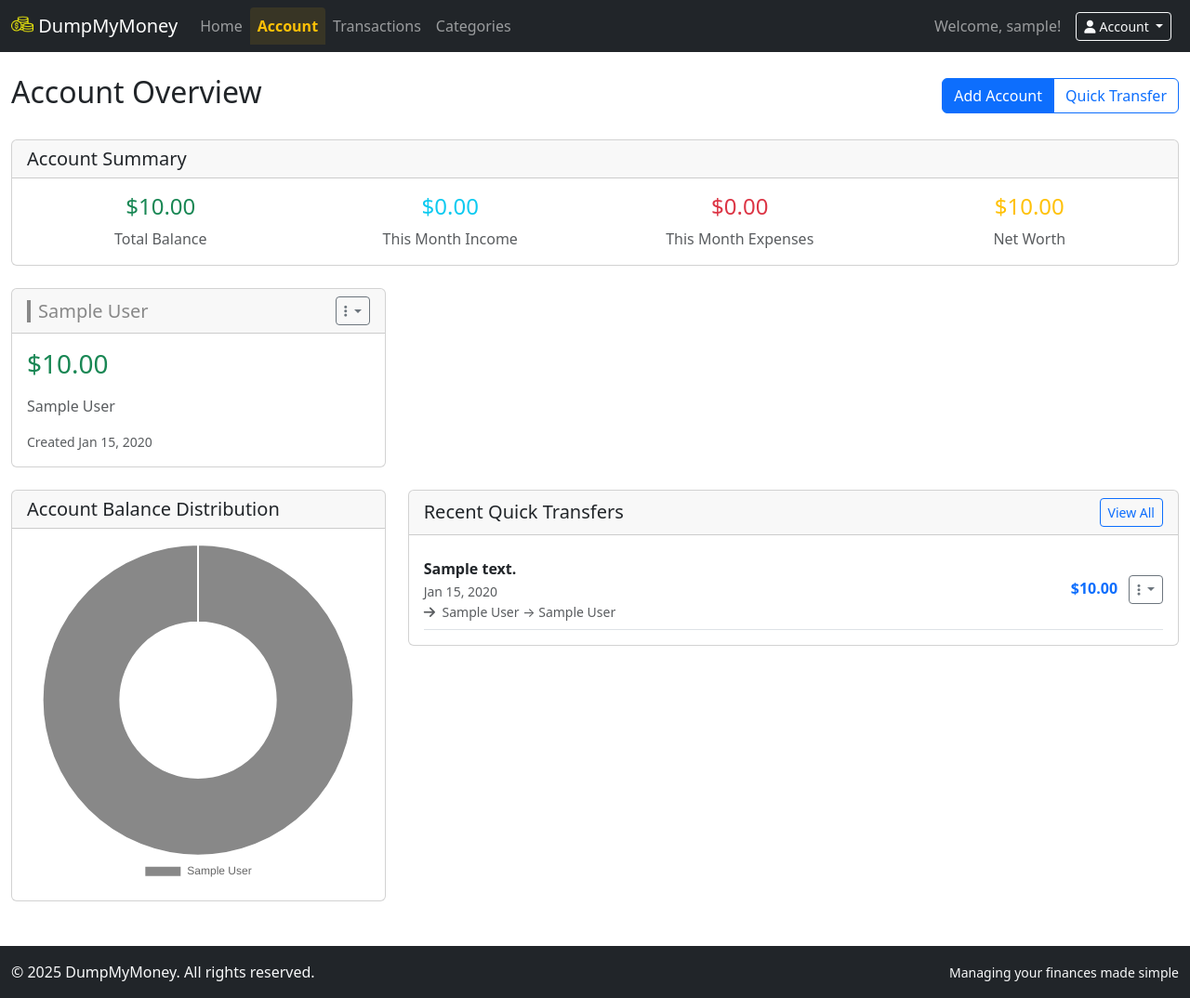
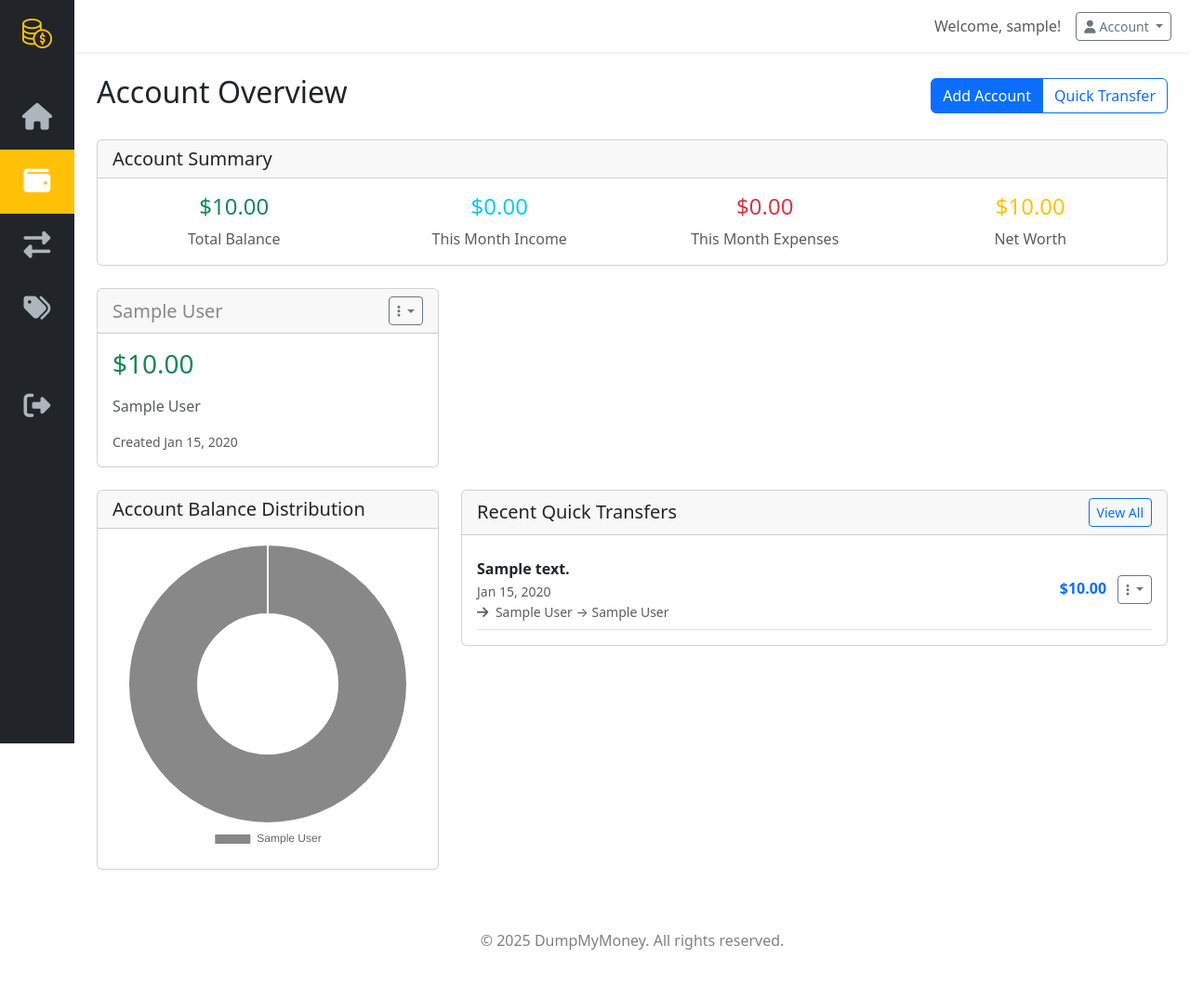
Before and after one commit to arturylab/dumpmycash, a Flask app: page /account/ in a window 1280 px wide. Shown: the whole page at 93% size. After the commit the page ends 1022 px from the top, so only its background shows below. Run offline with Flask 3, Linux system fonts and the light colour scheme; the visitor is signed in with stand-in values (Sample User, id 1); tables that the repository leaves empty hold one stand-in row (values such as "Sample post"); some libraries are stand-ins or nearby versions.

Commit message:
Add side navigation bar

```diff
--- a/app/static/cs/style.css
+++ b/app/static/cs/style.css
@@ -10,13 +10,13 @@ html, body {
 }
 
 #login-container {
-    min-height: 100vh; /* Full viewport height for login page */
+    min-height: 75vh; /* Full viewport height for login page */
 }
 
 #logo-container {
     color: white;
     background-color: black;
-    min-height: 100vh; /* Full viewport height for login page */
+    min-height: 25vh; /* Full viewport height for login page */
 }
 
 /* Ensure footer stays at bottom */
@@ -45,73 +45,171 @@ html, body {
     transition: color 0.3s ease;
 }
 
-/* ==================================================
-   ACCOUNT PAGE SPECIFIC STYLES
-   ================================================== */
-
-/* Flash messages positioning for account page */
-.position-fixed.top-0.start-50.translate-middle-x {
-    left: 50% !important;
-    transform: translateX(-50%) !important;
-    z-index: 1060 !important;
-    margin-top: 20px !important;
-    position: fixed !important;
-    top: 20px !important;
+/* Sidebar Styles */
+.page-wrapper {
+    display: flex;
+    width: 100%;
+    align-items: stretch;
 }
 
-/* Override any potential conflicts from container-fluid on account page */
-.container-fluid {
-    position: relative;
+#sidebar {
+    min-width: 80px;
+    max-width: 80px;
+    position: fixed;
+    height: 100%;
+    background: #343a40;
+    color: #fff;
+    transition: all 0.3s;
 }
 
-/* Ensure flash messages are above all content on account page */
-.alert {
-    position: relative !important;
-    z-index: 1061 !important;
-    margin: 0 auto !important;
-    max-width: 500px !important;
-    min-width: 300px !important;
+#sidebar.active {
+    min-width: 80px;
+    max-width: 80px;
+    text-align: center;
 }
 
-/* Specific styling for flash message container on account page */
-body > div.position-fixed {
-    display: flex !important;
-    flex-direction: column !important;
-    align-items: center !important;
-    width: 100vw !important;
-    left: 0 !important;
-    transform: none !important;
-    padding: 0 20px !important;
-    box-sizing: border-box !important;
+#sidebar .sidebar-header {
+    padding: 20px;
+    background: #212529;
+    text-align: center;
 }
 
-/* Account title color styling */
-.account-title {
-    border-left: 4px solid;
-    padding-left: 8px;
+#sidebar ul.components {
+    padding: 20px 0;
+
+    flex-grow: 1; /* Allows this to take up space */
 }
 
-/* Fix any modal z-index conflicts on account page */
-.modal {
-    z-index: 1055;
+#sidebar ul p {
+    color: #fff;
+    padding: 10px;
 }
 
-.modal-backdrop {
-    z-index: 1054;
+#sidebar ul li a {
+    padding: 20px 10px;
+    font-size: 1.2em;
+    display: block;
+    color: #adb5bd;
+    text-decoration: none;
+    display: flex;
+    justify-content: center; /* Center icons horizontally */
+    align-items: center;
 }
 
-/* Account cards hover effects */
-.account-card:hover {
-    transform: translateY(-2px);
-    box-shadow: 0 4px 8px rgba(0,0,0,0.1);
-    transition: all 0.3s ease;
+#sidebar ul li a:hover {
+    color: #ffc107;
+    background: #495057;
 }
 
-/* Account balance styling */
-.account-balance.positive {
-    color: #28a745;
+#sidebar ul li.active > a, a[aria-expanded="true"] {
+    color: #fff;
+    background: #ffc107;
 }
 
-.account-balance.negative {
-    color: #dc3545;
+#sidebar ul li a i {
+    margin-right: 0; /* Remove margin as text is gone */
+    font-size: 1.5em; /* Increase icon size */
 }
+
+#sidebar.active ul li a i {
+    margin-right: 0;
+    font-size: 1.4em;
+}
+
+#sidebar.active ul li a span {
+    display: none;
+}
+
+#sidebar ul.CTAs a {
+    text-align: center;
+    font-size: 1.2em !important; /* Adjust icon size */
+    display: block;
+    border-radius: 5px;
+    margin-bottom: 5px;
+    padding: 20px 10px; /* Add padding */
+}
+
+#sidebar.active ul.CTAs a span {
+    display: none;
+}
+
+#content {
+    width: 100%;
+    padding: 0;
+    padding-left: 80px; /* Add padding to avoid overlap */
+    min-height: 100vh;
+    transition: all 0.3s;
+    display: flex;
+    flex-direction: column;
+}
+
+#content .container-fluid {
+    padding-left: 20px;
+    padding-right: 20px;
+}
+
+.main-content {
+    flex: 1 0 auto;
+}
+
+footer {
+    width: 100%;
+}
+
+/* Bottom Nav for Mobile */
+.nav-bottom {
+    display: none;
+    position: fixed;
+    bottom: 0;
+    width: 100%;
+    height: 55px;
+    box-shadow: 0 0 3px rgba(0, 0, 0, 0.2);
+    background-color: #343a40;
+    display: flex;
+    overflow-x: auto;
+    z-index: 1030;
+}
+
+.nav-bottom .nav-link {
+    display: flex;
+    flex-direction: column;
+    align-items: center;
+    justify-content: center;
+    flex-grow: 1;
+    min-width: 50px;
+    white-space: nowrap;
+    color: #adb5bd;
+    font-size: 1.2rem;
+    -webkit-tap-highlight-color: transparent;
+    transition: background-color 0.1s ease-in-out;
+}
+
+.nav-bottom .nav-link:hover {
+    color: #ffc107;
+}
+
+.nav-bottom .nav-link.active {
+    color: #ffc107;
+}
+
+@media (max-width: 768px) {
+    #sidebar {
+        display: none;
+    }
+    #content {
+        width: 100%;
+        padding-left: 0; /* Reset padding for mobile */
+    }
+    .nav-bottom {
+        display: flex;
+    }
+    body {
+        padding-bottom: 55px; /* Height of the bottom nav */
+    }
+}
+
+@media (min-width: 769px) {
+    .nav-bottom {
+        display: none;
+    }
+}
--- a/app/templates/auth/login.html
+++ b/app/templates/auth/login.html
@@ -41,7 +41,7 @@
 
         <div id="logo-container" class="col-md-6 d-flex flex-column justify-content-center align-items-center position-relative">
           <div class="d-flex align-items-center mb-3">
-            <h1 class="display-3 me-3">Dump<span style="color:yellow">My</span>Cash</h1>
+            <h1 class="display-3 me-3">Dump<span style="color:#ffc108">My</span>Cash</h1>
             <img src="{{ url_for('static', filename='images/dollar128.png') }}" alt="Logo" class="img-fluid" style="width: 64px; height: 64px;">
           </div>
           <p class="text-center"><em>Personal Financial Management</em></p>
--- a/app/templates/base.html
+++ b/app/templates/base.html
@@ -12,7 +12,7 @@
     {% block extra_css %}{% endblock %}
   </head>
   <body class="d-flex flex-column min-vh-100">
-    <!-- Flash Messages - Floating at top center -->
+    <!-- Flash Messages -->
     {% with messages = get_flashed_messages(with_categories=true) %}
       {% if messages %}
         <div class="position-fixed top-0 start-50 translate-middle-x" style="z-index: 1055; margin-top: 20px;">
@@ -26,104 +26,118 @@
       {% endif %}
     {% endwith %}
 
-    <!-- Navigation Block -->
+    <div class="page-wrapper">
+      <!-- Sidebar -->
       {% block navigation %}
-    <nav class="navbar navbar-expand-lg navbar-dark bg-dark">
-      <div class="container-fluid">
+      {% if g.user %}
+      <nav id="sidebar" class="bg-dark">
+        <div class="sidebar-header">
           <a class="navbar-brand" href="{{ url_for('dashboard.index') }}">
-          <img src="{{ url_for('static', filename='images/dollar32.png') }}" alt="DumpMyMoney" width="24" height="24" class="d-inline-block align-text-top">
-          DumpMyMoney
+            <img src="{{ url_for('static', filename='images/dollar64.png') }}" alt="DumpMyMoney Logo" width="32" height="32">
           </a>
+        </div>
 
-        {% if g.user %}
-        <button class="navbar-toggler" type="button" data-bs-toggle="collapse" data-bs-target="#navbarNav" aria-controls="navbarNav" aria-expanded="false" aria-label="Toggle navigation">
-          <span class="navbar-toggler-icon"></span>
-        </button>
-
-        <div class="collapse navbar-collapse" id="navbarNav">
-          <ul class="navbar-nav me-auto">
-            <li class="nav-item">
-              <a class="nav-link{{ ' active' if request.endpoint and request.endpoint.startswith('home.') else '' }}" href="{{ url_for('dashboard.home') }}">Home</a>
+        <ul class="list-unstyled components">
+          <li class="{{ 'active' if request.endpoint and 'home' in request.endpoint else '' }}">
+            <a href="{{ url_for('dashboard.home') }}" data-bs-toggle="tooltip" data-bs-placement="right" title="Home">
+              <i class="fas fa-home"></i>
+            </a>
           </li>
-            <li class="nav-item">
-              <a class="nav-link{{ ' active' if request.endpoint and request.endpoint.startswith('account.') else '' }}" href="{{ url_for('dashboard.account') }}">Account</a>
+          <li class="{{ 'active' if request.endpoint and 'account' in request.endpoint else '' }}">
+            <a href="{{ url_for('dashboard.account') }}" data-bs-toggle="tooltip" data-bs-placement="right" title="Account">
+              <i class="fas fa-wallet"></i>
+            </a>
           </li>
-            <li class="nav-item">
-              <a class="nav-link{{ ' active' if request.endpoint and request.endpoint.startswith('transactions.') else '' }}" href="{{ url_for('dashboard.transactions') }}">Transactions</a>
+          <li class="{{ 'active' if request.endpoint and 'transactions' in request.endpoint else '' }}">
+            <a href="{{ url_for('dashboard.transactions') }}" data-bs-toggle="tooltip" data-bs-placement="right" title="Transactions">
+              <i class="fas fa-exchange-alt"></i>
+            </a>
           </li>
-            <li class="nav-item">
-              <a class="nav-link{{ ' active' if request.endpoint and request.endpoint.startswith('categories.') else '' }}" href="{{ url_for('dashboard.categories') }}">Categories</a>
+          <li class="{{ 'active' if request.endpoint and 'categories' in request.endpoint else '' }}">
+            <a href="{{ url_for('dashboard.categories') }}" data-bs-toggle="tooltip" data-bs-placement="right" title="Categories">
+              <i class="fas fa-tags"></i>
+            </a>
           </li>
         </ul>
 
-          <div class="d-flex align-items-center">
+        <ul class="list-unstyled CTAs">
+          <li>
+            <a href="#" class="logout" onclick="document.getElementById('logoutForm').submit(); return false;" data-bs-toggle="tooltip" data-bs-placement="right" title="Logout">
+              <i class="fas fa-sign-out-alt"></i>
+            </a>
+          </li>
+        </ul>
+      </nav>
+      {% endif %}
+      {% endblock %}
+
+      <!-- Page Content -->
+      <div id="content">
+        {% if g.user %}
+        <nav class="navbar navbar-expand-lg bd-navbar sticky-top shadow-sm" style="z-index: 1030; background: white;">
+          <div class="container-fluid">
+            <div class="d-flex align-items-center ms-auto">
               <span class="navbar-text me-3">
                 Welcome, {{ g.user.username }}!
               </span>
-
-            <!-- User dropdown menu -->
-            <div class="dropdown me-2">
-              <button class="btn btn-outline-light btn-sm dropdown-toggle" type="button" id="userDropdown" data-bs-toggle="dropdown" aria-expanded="false">
+              <div class="dropdown">
+                <button class="btn btn-outline-secondary btn-sm dropdown-toggle" type="button" id="userDropdown" data-bs-toggle="dropdown" aria-expanded="false">
                   <i class="fas fa-user me-1"></i>Account
                 </button>
                 <ul class="dropdown-menu dropdown-menu-end" aria-labelledby="userDropdown">
-                <li><a class="dropdown-item" href="{{ url_for('dashboard.profile') }}">
-                  <i class="fas fa-user-circle me-2"></i>Profile
-                </a></li>
-                <li><a class="dropdown-item" href="{{ url_for('dashboard.settings') }}">
-                  <i class="fas fa-cog me-2"></i>Settings
-                </a></li>
+                  <li><a class="dropdown-item" href="{{ url_for('dashboard.profile') }}"><i class="fas fa-user-circle me-2"></i>Profile</a></li>
+                  <li><a class="dropdown-item" href="{{ url_for('dashboard.settings') }}"><i class="fas fa-cog me-2"></i>Settings</a></li>
                   <li><hr class="dropdown-divider"></li>
                   <li><a class="dropdown-item text-danger" href="#" onclick="document.getElementById('logoutForm').submit(); return false;">
                     <i class="fas fa-sign-out-alt me-2"></i>Logout
                   </a></li>
                 </ul>
               </div>
-
               <form id="logoutForm" action="{{ url_for('auth.logout') }}" method="POST" class="d-none">
                 <input type="hidden" name="csrf_token" value="{{ csrf_token() }}"/>
               </form>
             </div>
           </div>
+        </nav>
         {% endif %}
-      </div>
-    </nav>
-    {% endblock %}
 
-    <!-- Main Content Container -->
-    <div class="container-fluid flex-grow-1 d-flex flex-column">
-      {% block header %}
-      <!-- Optional header section for page-specific headers -->
-      {% endblock %}
+        <main class="{% block main_class %}py-4 px-4{% endblock %} flex-grow-1">
+          {% block content %}{% endblock %}
+        </main>
 
-      <!-- Main Content -->
-      <main class="{% block main_class %}py-4{% endblock %} flex-grow-1">
-        {% block content %}
-        <!-- Main page content goes here -->
-        {% endblock %}
-      </main>
-    </div>
-
-    <!-- Footer Block -->
         {% block footer %}
-    <footer class="bg-dark text-light py-3 mt-auto">
-      <div class="container-fluid">
-        <div class="row">
-          <div class="col-md-6">
-            <p class="mb-0">&copy; 2025 DumpMyMoney. All rights reserved.</p>
-          </div>
-          <div class="col-md-6 text-md-end">
-            <small>Managing your finances made simple</small>
-          </div>
-        </div>
+        <footer class="py-3">
+          <div class="container-fluid text-center">
+            <p class="mb-0" style="color:grey">&copy; 2025 DumpMyMoney. All rights reserved.</p>
           </div>
         </footer>
         {% endblock %}
+      </div>
+    </div>
+
+    <!-- Bottom Nav for mobile -->
+    {% if g.user %}
+    <nav class="nav-bottom">
+        <a href="{{ url_for('dashboard.home') }}" class="nav-link {{ 'active' if request.endpoint and 'home' in request.endpoint else '' }}"><i class="fas fa-home"></i></a>
+        <a href="{{ url_for('dashboard.account') }}" class="nav-link {{ 'active' if request.endpoint and 'account' in request.endpoint else '' }}"><i class="fas fa-wallet"></i></a>
+        <a href="{{ url_for('dashboard.transactions') }}" class="nav-link {{ 'active' if request.endpoint and 'transactions' in request.endpoint else '' }}"><i class="fas fa-exchange-alt"></i></a>
+        <a href="{{ url_for('dashboard.categories') }}" class="nav-link {{ 'active' if request.endpoint and 'categories' in request.endpoint else '' }}"><i class="fas fa-tags"></i></a>
+        <a href="#" class="nav-link" onclick="document.getElementById('logoutForm').submit(); return false;"><i class="fas fa-sign-out-alt"></i></a>
+    </nav>
+    {% endif %}
 
     <!-- JavaScript Block -->
     {% block scripts %}
     <script src="https://cdn.jsdelivr.net/npm/bootstrap@5.3.6/dist/js/bootstrap.bundle.min.js" integrity="sha384-j1CDi7MgGQ12Z7Qab0qlWQ/Qqz24Gc6BM0thvEMVjHnfYGF0rmFCozFSxQBxwHKO" crossorigin="anonymous"></script>
     <script src="{{ url_for('static', filename='js/base.js') }}"></script>
+    <script>
+      document.addEventListener("DOMContentLoaded", function(event) {
+        var tooltipTriggerList = [].slice.call(document.querySelectorAll('[data-bs-toggle="tooltip"]'))
+        var tooltipList = tooltipTriggerList.map(function (tooltipTriggerEl) {
+          return new bootstrap.Tooltip(tooltipTriggerEl)
+        })
+      });
+    </script>
     {% endblock %}
 
     <!-- Extra JavaScript for page-specific scripts -->
```
Also changed, not shown: app/static/images/dollar128.png, app/static/images/dollar32.png, app/static/images/dollar64.png (added), instance/test_selenium.db, 3 other files. Lines whose indentation alone changed are shown as unchanged.
